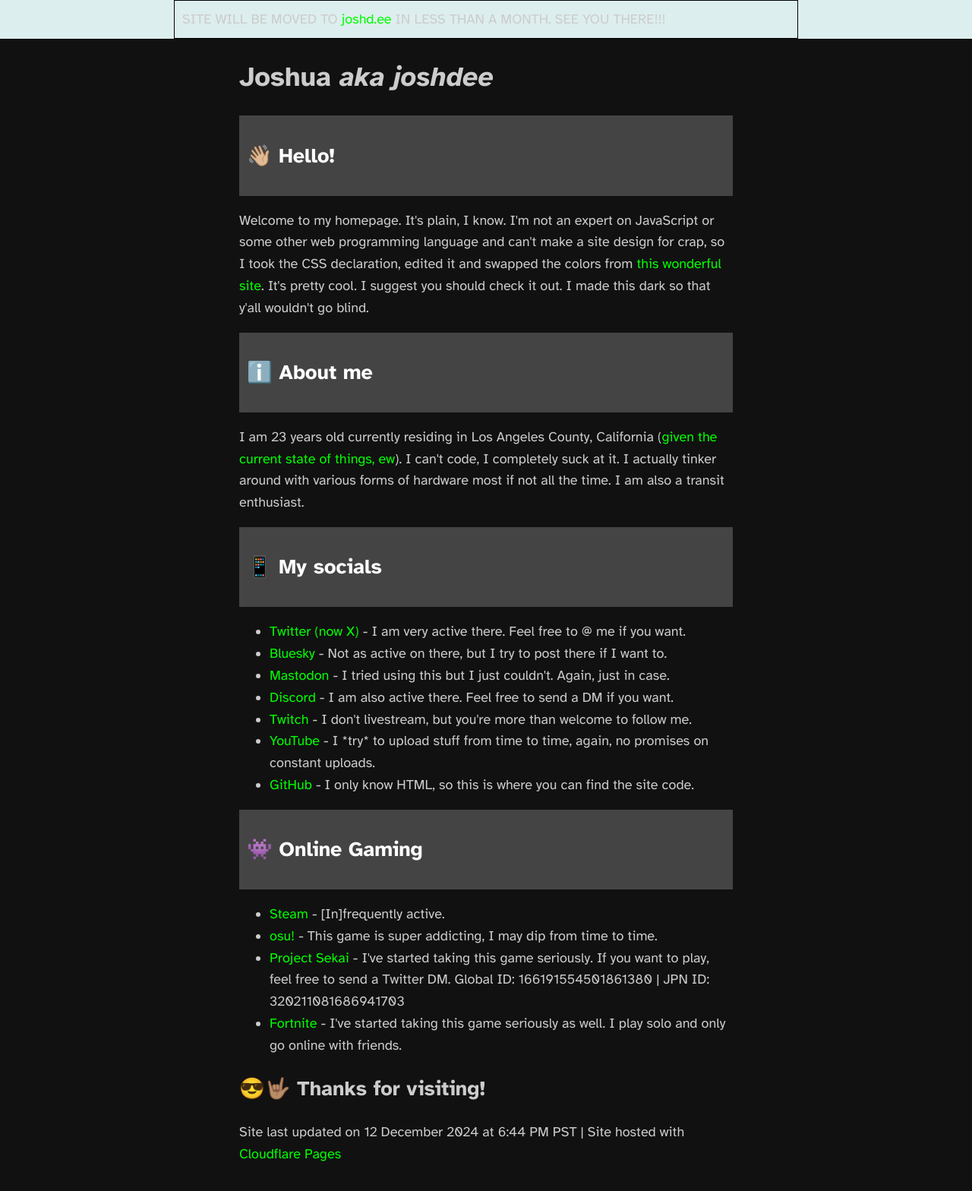
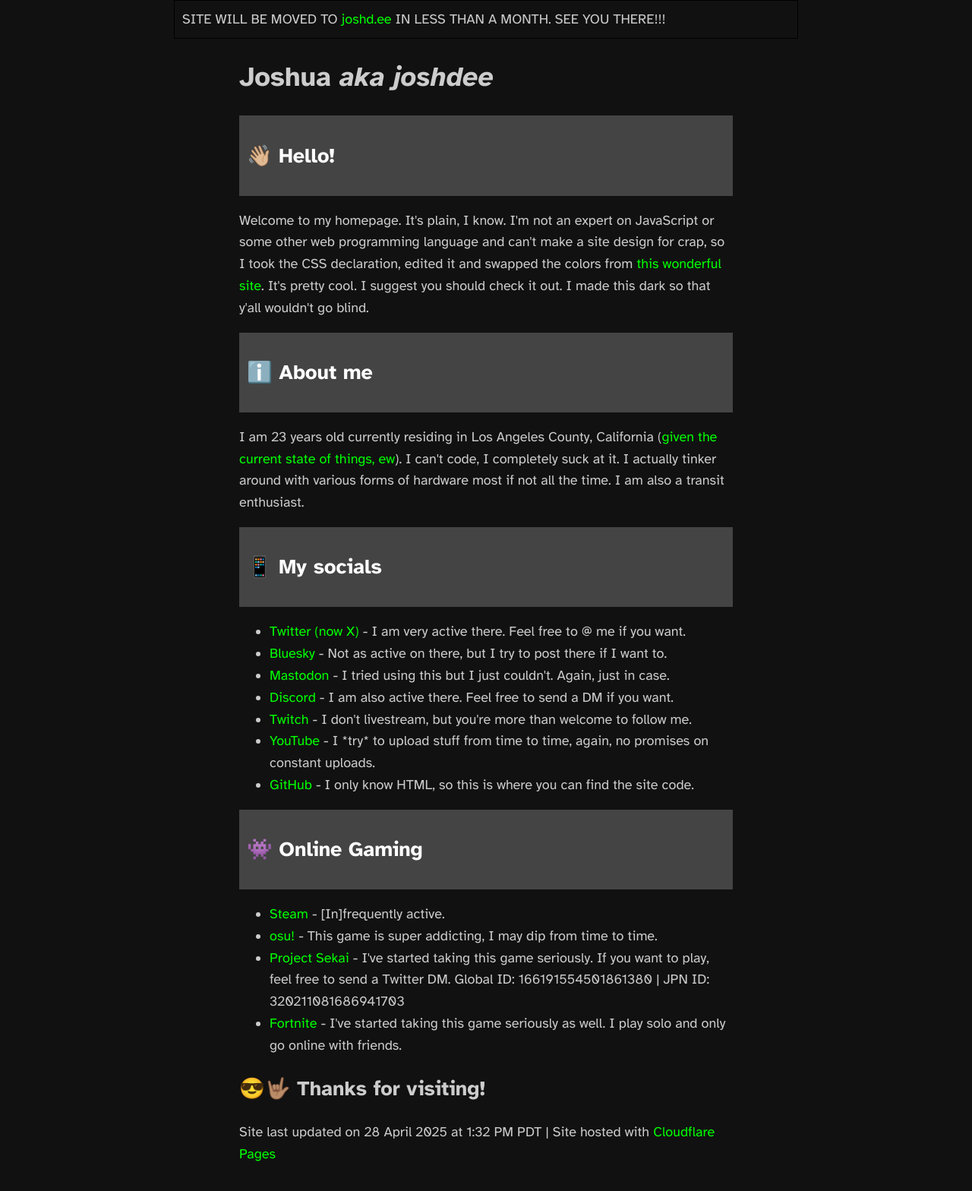
Before and after one commit to joshdee/joshdee.xyz, a plain HTML site: page index.html in a window 1280 px wide. Shown: the whole page at 76% size. Drawn offline with Linux system fonts and the light colour scheme.

Commit message:
SITE DOMAIN MIGRATION ANNOUNCEMENT

```diff
--- a/index.html
+++ b/index.html
@@ -23,7 +23,7 @@
        position: absolute;
        top: 0;
        left: 0;
-       background-color: #DDEEEE;
+       background-color: #111111;
        width: 100%;
      }
 	div#banner-content {
@@ -126,7 +126,7 @@
     </section>
     <footer>
         <h2>😎🤟🏽 Thanks for visiting!</h2>
-        <p>Site last updated on 12 December 2024 at 6:44 PM PST | Site hosted with <a href="https://pages.cloudflare.com/">Cloudflare Pages</a></p>
+        <p>Site last updated on 28 April 2025 at 1:32 PM PDT | Site hosted with <a href="https://pages.cloudflare.com/">Cloudflare Pages</a></p>
     </footer>
 	<script src="anim_bg.js"></script>
 </body>
```
